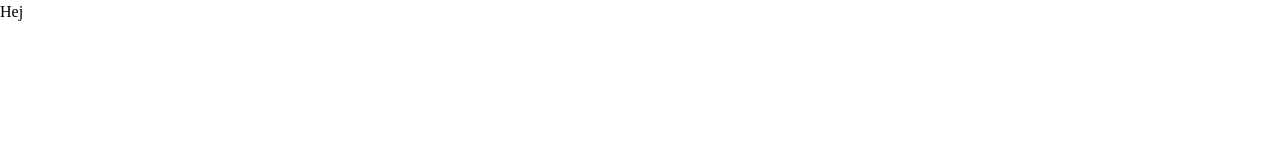
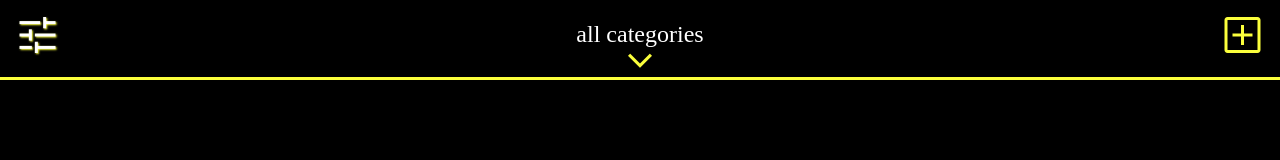
Before and after one commit to alengusinac/toDo-deadlineApp, a website built with Vite: page index.html in a window 1280 px wide. Built offline with nearby package versions, Linux system fonts and the light colour scheme.

Commit message:
added header

```diff
--- a/index.html
+++ b/index.html
@@ -4,11 +4,26 @@
     <meta charset="UTF-8" />
     <link rel="icon" type="image/ico" href="/favicon.ico" />
     <meta name="viewport" content="width=device-width, initial-scale=1.0" />
+
+    <link rel="stylesheet" href="https://fonts.googleapis.com/css2?family=Material+Symbols+Outlined:opsz,wght,FILL,GRAD@48,400,0,0" />
+
     <title>toDo: by alengusinac</title>
   </head>
   <body>
 
-    <header>Hej</header>
+    <!----------------------------HEADER---------------------------------->
+    <header>
+      <button id="sorting-btn" aria-label="button for sorting todo list">
+        <span class="material-symbols-outlined">tune</span>
+      </button>
+      <button id="categories-btn" aria-label="button for changing categories">
+        <span>all categories</span>
+        <span class="material-symbols-outlined">keyboard_arrow_down</span>
+      </button>
+      <button id="adding-btn" aria-label="button for adding todo to list">
+        <span class="material-symbols-outlined">add_box</span>
+      </button>
+    </header>
 
     <main>
 
--- a/src/style/style.scss
+++ b/src/style/style.scss
@@ -6,3 +6,65 @@ $textColor: #FFF;
 $toDoYellow: #FBFF3C;
 $toDoRed: #FF4646;
 $toDoLightGrey: #A6A6A6;
+
+body {
+  background-color: $backgroundColor;
+  color: $textColor;
+}
+
+header {
+  height: 80px;
+  width: 100%;
+  border-bottom: 3px solid $toDoYellow;
+  display: flex;
+
+  button {
+    min-width: 75px;
+    color: $toDoYellow;
+    background-color: transparent;
+    border: none;
+
+    &:nth-child(1), &:nth-child(3) {
+      &:hover {
+        color: $textColor;
+        text-shadow: 1px 1px 2px $toDoYellow;
+      }
+
+      &:active {
+        text-shadow: none;
+      }
+    }
+
+    span {
+      font-size: 3rem!important;
+    }
+  }
+
+  #categories-btn {
+    flex-grow: 1;
+
+    span:nth-child(1) {
+      display: block;
+      position: relative;
+      top: 15px;
+      color: $textColor;
+      font-size: 1.5rem!important;
+    }
+
+    &:hover {
+      span:nth-child(1) {
+        color: $toDoYellow;
+        text-shadow: 1px 1px 2px $textColor;
+      }
+
+      span:nth-child(2) {
+        color: $textColor;
+        text-shadow: 1px 1px 2px $toDoYellow;
+      }
+
+      &:active span {
+        text-shadow: none;
+      }
+    }
+  }
+}
```
